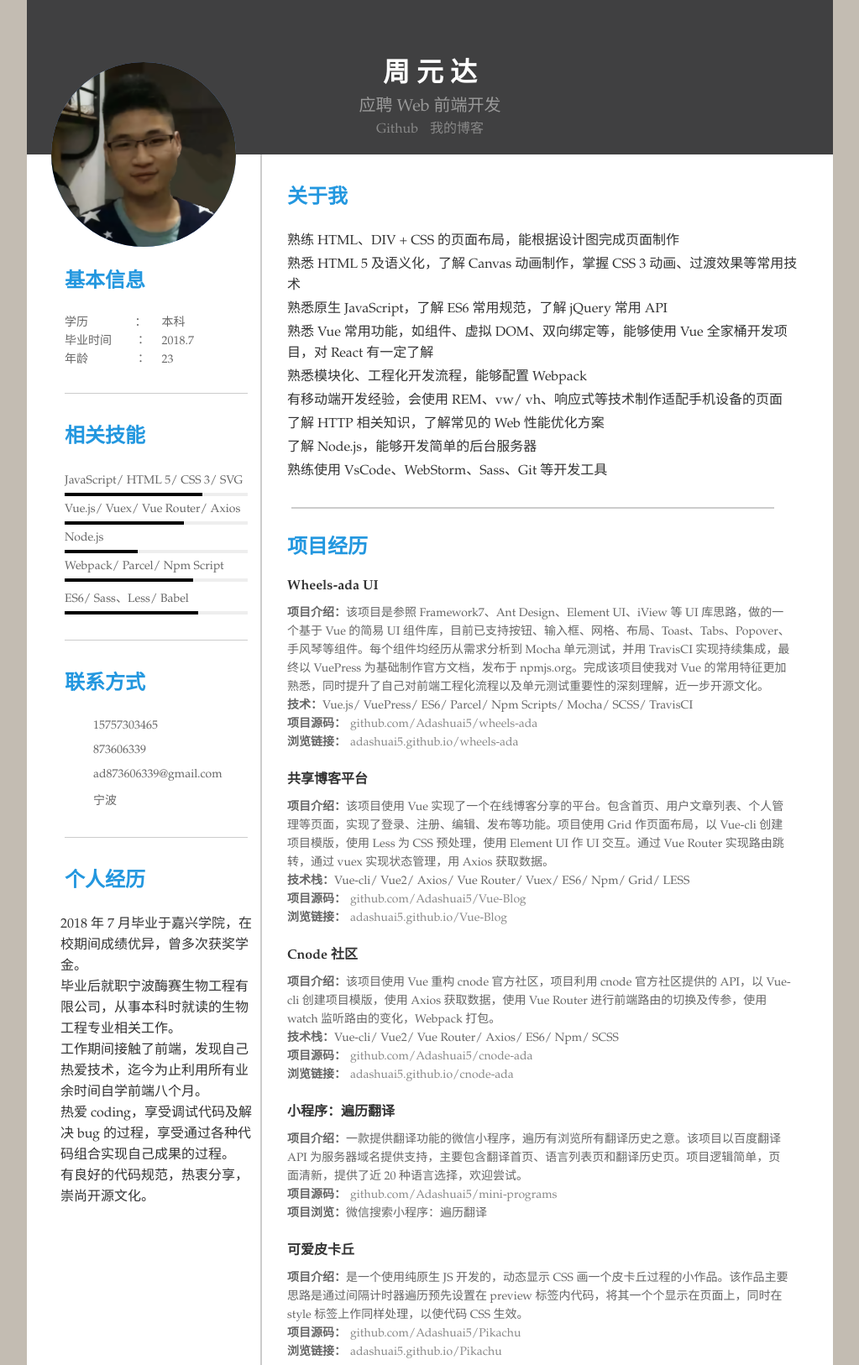
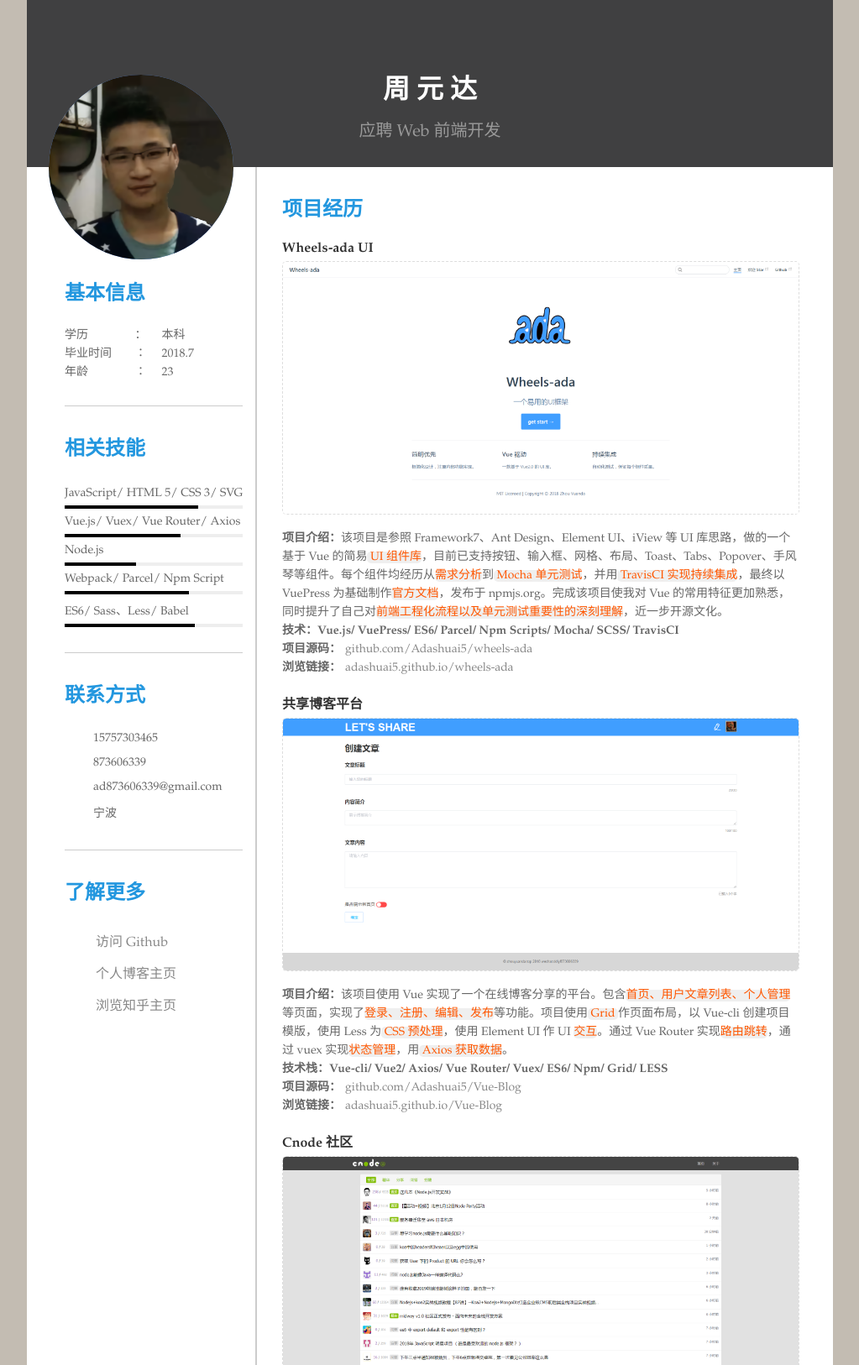
Before and after one commit to zixiamu/gitresume, a plain HTML site: page index.html in a window 1280 px wide. Shown: the top 1626 px of the page at 84% size, without its empty margins (128-1151 px from the left). Drawn offline with Linux system fonts and the light colour scheme.

Commit message:
布局方式优化；添加高亮；新增项目图片

```diff
--- a/css/main.css
+++ b/css/main.css
@@ -22,6 +22,12 @@
     color: #333;
 }
 
+.highlight {
+    color: #FF5700;
+    border-radius: 5px;
+    background: #efefef;
+}
+
 body {
     color: #333;
     font-family: "Palatino Linotype", "Book Antiqua", Palatino;
@@ -42,8 +48,8 @@
     background: rgb(64, 64, 65);
     width: 100%;
     text-align: center;
-    padding-top: 60px;
-    padding-bottom: 20px;
+    padding-top: 80px;
+    padding-bottom: 30px;
     position: relative;
 }
 
@@ -57,18 +63,8 @@
 
 header>p {
     color: #999;
+    padding-top: 10px;
     font-size: 20px;
-}
-
-header a {
-    padding: 5px;
-    text-decoration: none;
-    color: #888;
-    font-size: 16px;
-}
-
-header a:hover {
-    color: #fff;
 }
 
 /* aside */
@@ -157,8 +153,16 @@
     padding-left: 10px;
 }
 
-.experience {
-    margin: 0px -5px;
+.more .item {
+    display: flex;
+    align-items: center;
+    padding: 3px 0;
+    font-size: 16px;
+}
+
+.more .item .icon {
+    width: 32px;
+    height: 32px;
 }
 
 /* main */
@@ -178,22 +182,33 @@
 }
 
 main section:last-of-type {
-    margin: 0px 50px 0px 30px;
-    padding-top: 25px;
-    padding-bottom: 30px;
+    margin: 30px 25px 30px 30px;
+}
+
+main .experience {
+    margin: 0px -5px;
+    padding-bottom: 20px;
 }
 
 main section p {
     padding-bottom: 3px;
 }
 
-main section .item {
+main section .item:not(:last-of-type) {
     padding-bottom: 20px;
 }
 
 main section .item h3 {
     color: #333;
     font-size: 16px;
+}
+
+main section .item img {
+    margin-top: 5px;
+    width: 100%;
+    border: 1px solid #ddd;
+    border-style: dashed;
+    border-radius: 5px;
 }
 
 main section .item ul {
--- a/css/phone.css
+++ b/css/phone.css
@@ -22,6 +22,12 @@
     color: #333;
 }
 
+.highlight {
+    color: #FF5700;
+    border-radius: 5px;
+    background: #efefef;
+}
+
 body {
     color: #333;
     font-family: "Palatino Linotype", "Book Antiqua", Palatino;
@@ -39,7 +45,7 @@
     background: rgb(64, 64, 65);
     width: 100%;
     text-align: center;
-    padding-top: 40px;
+    padding-top: 60px;
     padding-bottom: 125px;
     position: relative;
 }
@@ -54,17 +60,8 @@
 
 header>p {
     color: #999;
+    padding-top: 8px;
     font-size: 18px;
-}
-
-header a {
-    padding: 5px;
-    text-decoration: none;
-    color: #888;
-}
-
-header a:hover {
-    color: #fff;
 }
 
 /* aside */
@@ -145,6 +142,18 @@
     padding-left: 10px;
 }
 
+.more .item {
+    display: flex;
+    align-items: center;
+    padding: 3px 0;
+    font-size: 16px;
+}
+
+.more .item .icon {
+    width: 32px;
+    height: 32px;
+}
+
 /* main */
 main {
     background: #fff;
@@ -170,6 +179,15 @@
     padding-top: 5px;
 }
 
+main section .item img {
+    margin-top: 5px;
+    width: 100%;
+    height: 100%;
+    border: 1px solid #ddd;
+    border-style: dashed;
+    border-radius: 5px;
+}
+
 main section .item ul {
     padding-top: 10px;
     padding-left: 10px;
--- a/index.html
+++ b/index.html
@@ -19,10 +19,6 @@
             </div>
             <h1>周 元 达</h1>
             <p>应聘 Web 前端开发</p>
-            <div class="link">
-                <a href="https://github.com/Adashuai5/">Github</a>
-                <a href="https://www.zhihu.com/people/zhouyuanda/posts/">我的博客</a>
-            </div>
         </header>
         <aside>
             <div class="avader">
@@ -100,67 +96,78 @@
                 </div>
             </section>
             <section>
-                <h2>个人经历</h2>
-                <div class="experience">
-                    <p>2018 年 7 月毕业于嘉兴学院，在校期间成绩优异，曾多次获奖学金。<br>
-                        毕业后就职宁波酶赛生物工程有限公司，从事本科时就读的生物工程专业相关工作。<br>
-                        工作期间接触了前端，发现自己热爱技术，迄今为止利用所有业余时间自学前端八个月。<br>
-                        热爱 coding，享受调试代码及解决 bug 的过程，享受通过各种代码组合实现自己成果的过程。<br>
-                        有良好的代码规范，热衷分享，崇尚开源文化。</p>
+                <div class="more">
+                    <h2>了解更多</h2>
+                    <div class="item">
+                        <svg class="icon" aria-hidden="true">
+                            <use xlink:href="#icon-github"></use>
+                        </svg>
+                        <span class="link"><a href="https://github.com/Adashuai5/">访问 Github</a></span>
+                    </div>
+                    <div class="item">
+                        <svg class="icon" aria-hidden="true">
+                            <use xlink:href="#icon-blog"></use>
+                        </svg>
+                        <span class="link"><a href="https://adashuai5.github.io/">个人博客主页</a></span>
+                    </div>
+                    <div class="item">
+                        <svg class="icon" aria-hidden="true">
+                            <use xlink:href="#icon-zhihu"></use>
+                        </svg>
+                        <span class="link"><a href="https://www.zhihu.com/people/zhouyuanda/activities">浏览知乎主页</a></span>
+                    </div>
                 </div>
             </section>
         </aside>
         <main>
             <section>
-                <h2>关于我</h2>
-                <p>熟练 HTML、DIV + CSS 的页面布局，能根据设计图完成页面制作</p>
-                <p>熟悉 HTML 5 及语义化，了解 Canvas 动画制作，掌握 CSS 3 动画、过渡效果等常用技术</p>
-                <p>熟悉原生 JavaScript，了解 ES6 常用规范，了解 jQuery 常用 API</p>
-                <p>熟悉 Vue 常用功能，如组件、虚拟 DOM、双向绑定等，能够使用 Vue 全家桶开发项目，对 React 有一定了解</p>
-                <p>熟悉模块化、工程化开发流程，能够配置 Webpack</p>
-                <p>有移动端开发经验，会使用 REM、vw/ vh、响应式等技术制作适配手机设备的页面</p>
-                <p>了解 HTTP 相关知识，了解常见的 Web 性能优化方案</p>
-                <p>了解 Node.js，能够开发简单的后台服务器</p>
-                <p>熟练使用 VsCode、WebStorm、Sass、Git 等开发工具</p>
-            </section>
-            <div class="line"></div>
-            <section>
                 <h2>项目经历</h2>
                 <div class="item">
                     <h3>Wheels-ada UI</h3>
+                    <img src="./img/wheels-ada.png" alt="wheels-ada">
                     <ul>
                         <li>
-                            <strong>项目介绍：</strong>该项目是参照 Framework7、Ant Design、Element UI、iView 等 UI 库思路，做的一个基于 Vue 的简易
-                            UI 组件库，目前已支持按钮、输入框、网格、布局、Toast、Tabs、Popover、手风琴等组件。每个组件均经历从需求分析到 Mocha 单元测试，并用 TravisCI
-                            实现持续集成，最终以 VuePress 为基础制作官方文档，发布于 npmjs.org。完成该项目使我对 Vue
-                            的常用特征更加熟悉，同时提升了自己对前端工程化流程以及单元测试重要性的深刻理解，近一步开源文化。
+                            <strong>项目介绍：</strong>该项目是参照 Framework7、Ant Design、Element UI、iView 等 UI 库思路，做的一个基于 Vue 的简易<span
+                                class="highlight"> UI 组件库</span>，目前已支持按钮、输入框、网格、布局、Toast、Tabs、Popover、手风琴等组件。每个组件均经历从<span
+                                class="highlight">需求分析</span>到<span class="highlight">
+                                Mocha 单元测试</span>，并用<span class="highlight"> TravisCI
+                                实现持续集成</span>，最终以 VuePress 为基础制作<span class="highlight">官方文档</span>，发布于
+                            npmjs.org。完成该项目使我对 Vue
+                            的常用特征更加熟悉，同时提升了自己对<span class="highlight">前端工程化流程以及单元测试重要性的深刻理解</span>，近一步开源文化。
                         </li>
-                        <li><strong>技术：</strong>Vue.js/ VuePress/ ES6/ Parcel/ Npm Scripts/ Mocha/ SCSS/ TravisCI</li>
+                        <li><strong>技术：Vue.js/ VuePress/ ES6/ Parcel/ Npm Scripts/ Mocha/ SCSS/ TravisCI</strong></li>
                         <li><strong>项目源码：</strong><a href="https://github.com/Adashuai5/wheels-ada/">github.com/Adashuai5/wheels-ada</a></li>
                         <li><strong>浏览链接：</strong><a href="https://adashuai5.github.io/wheels-ada/">adashuai5.github.io/wheels-ada</a></li>
                     </ul>
                 </div>
                 <div class="item">
                     <h3>共享博客平台</h3>
+                    <img src="./img/blog-client.png" alt="Vue-Blog">
                     <ul>
                         <li>
-                            <strong>项目介绍：</strong>该项目使用 Vue 实现了一个在线博客分享的平台。包含首页、用户文章列表、个人管理等页面，实现了登录、注册、编辑、发布等功能。项目使用
-                            Grid 作页面布局，以 Vue-cli 创建项目模版，使用 Less 为 CSS 预处理，使用 Element UI 作 UI 交互。通过 Vue Router 实现路由跳转，通过
-                            vuex 实现状态管理，用 Axios 获取数据。
+                            <strong>项目介绍：</strong>该项目使用 Vue 实现了一个在线博客分享的平台。包含<span class="highlight">首页、用户文章列表、个人管理</span>等页面，实现了<span
+                                class="highlight">登录、注册、编辑、发布</span>等功能。项目使用<span class="highlight">
+                                Grid </span>作页面布局，以 Vue-cli 创建项目模版，使用 Less 为<span class="highlight"> CSS 预处理</span>，使用
+                            Element UI 作 UI <span class="highlight">交互</span>。通过 Vue
+                            Router 实现<span class="highlight">路由跳转</span>，通过
+                            vuex 实现<span class="highlight">状态管理</span>，用<span class="highlight"> Axios 获取数据</span>。
                         </li>
-                        <li><strong>技术栈：</strong>Vue-cli/ Vue2/ Axios/ Vue Router/ Vuex/ ES6/ Npm/ Grid/ LESS</li>
+                        <li><strong>技术栈：Vue-cli/ Vue2/ Axios/ Vue Router/ Vuex/ ES6/ Npm/ Grid/ LESS</strong></li>
                         <li><strong>项目源码：</strong><a href="https://github.com/Adashuai5/Vue-Blog/">github.com/Adashuai5/Vue-Blog</a></li>
                         <li><strong>浏览链接：</strong><a href="https://adashuai5.github.io/Vue-Blog/">adashuai5.github.io/Vue-Blog</a></li>
                     </ul>
                 </div>
                 <div class="item">
                     <h3>Cnode 社区</h3>
+                    <img src="./img/cnode-ada.png" alt="cnode-ada">
                     <ul>
                         <li>
-                            <strong>项目介绍：</strong>该项目使用 Vue 重构 cnode 官方社区，项目利用 cnode 官方社区提供的 API，以 Vue-cli 创建项目模版，使用
-                            Axios 获取数据，使用 Vue Router 进行前端路由的切换及传参，使用 watch 监听路由的变化，Webpack 打包。
+                            <strong>项目介绍：</strong>该项目使用<span class="highlight"> Vue 重构</span> cnode 官方社区，项目利用 cnode
+                            官方社区提供的 API，以 Vue-cli 创建项目模版，使用
+                            Axios 获取数据，使用 Vue Router 进行<span class="highlight">前端路由的切换及传参</span>，使用<span class="highlight">
+                                watch 监听路由的变化</span>，Webpack 打包。
                         </li>
-                        <li><strong>技术栈：</strong>Vue-cli/ Vue2/ Vue Router/ Axios/ ES6/ Npm/ SCSS</li>
+                        <li><strong>技术栈：Vue-cli/ Vue2/ Vue Router/ Axios/ ES6/ Npm/ SCSS</strong></li>
 
                         <li><strong>项目源码：</strong><a href="https://github.com/Adashuai5/cnode-ada/">github.com/Adashuai5/cnode-ada</a></li>
                         <li><strong>浏览链接：</strong><a href="https://adashuai5.github.io/cnode-ada/">adashuai5.github.io/cnode-ada</a></li>
@@ -168,9 +175,11 @@
                 </div>
                 <div class="item">
                     <h3>小程序：遍历翻译</h3>
+                    <img src="./img/mini-programs.png" alt="mini-programs">
                     <ul>
                         <li>
-                            <strong>项目介绍：</strong>一款提供翻译功能的微信小程序，遍历有浏览所有翻译历史之意。该项目以百度翻译 API
+                            <strong>项目介绍：</strong>一款提供翻译功能的<span class="highlight">微信小程序</span>，遍历有浏览所有翻译历史之意。该项目以百度翻译
+                            API
                             为服务器域名提供支持，主要包含翻译首页、语言列表页和翻译历史页。项目逻辑简单，页面清新，提供了近 20 种语言选择，欢迎尝试。
                         </li>
                         <li><strong>项目源码：</strong><a href="https://github.com/Adashuai5/mini-programs/">github.com/Adashuai5/mini-programs</a></li>
@@ -179,10 +188,12 @@
                 </div>
                 <div class="item">
                     <h3>可爱皮卡丘</h3>
+                    <img src="./img/Pikachu.png" alt="Pikachu">
                     <ul>
                         <li>
-                            <strong>项目介绍：</strong>是一个使用纯原生 JS 开发的，动态显示 CSS 画一个皮卡丘过程的小作品。该作品主要思路是通过间隔计时器遍历预先设置在 preview
-                            标签内代码，将其一个个显示在页面上，同时在 style 标签上作同样处理，以使代码 CSS 生效。
+                            <strong>项目介绍：</strong>是一个使用<span class="highlight">纯原生 JS </span>开发的，动态显示 CSS
+                            画一个皮卡丘过程的小作品。该作品主要思路是通过<span class="highlight">间隔计时器遍历预先设置在 preview
+                                标签内代码</span>，将其一个个显示在页面上，并在 style 标签上作同样处理，以使代码 CSS 生效，此外，实现了 CSS 高亮效果及调速功能。
                         </li>
                         <li><strong>项目源码：</strong><a href="https://github.com/Adashuai5/Pikachu/">github.com/Adashuai5/Pikachu</a></li>
                         <li><strong>浏览链接：</strong><a href="https://adashuai5.github.io/Pikachu/">adashuai5.github.io/Pikachu</a></li>
@@ -190,24 +201,48 @@
                 </div>
                 <div class="item">
                     <h3>简易在线画板</h3>
+                    <img src="./img/canvas.png" alt="canvas">
                     <ul>
                         <li>
-                            <strong>项目介绍：</strong>是一个使用纯原生 JS 开发的，主要利用 HTML 5 的 Canvas API，是我在学习原生 JS 及 Canvas
+                            <strong>项目介绍：</strong>是一个使用纯原生 JS 开发的，主要利用 HTML 5 的<span class="highlight"> Canvas API
+                            </span>，是我在学习原生
+                            JS 及 Canvas
                             过程中开发的小工具。
-                            其提供在 PC 及手机端在线画画、橡皮擦、画笔调色、画作删除等功能，并支持画作下载。
+                            其提供在<span class="highlight"> PC 及手机端</span>在线画画、橡皮擦、画笔调色、画作删除等功能，并支持画作下载。
                         </li>
                         <li><strong>项目源码：</strong><a href="https://github.com/Adashuai5/Canvas-ada/">github.com/Adashuai5/Canvas-ada</a></li>
                         <li><strong>浏览链接：</strong><a href="https://adashuai5.github.io/Canvas-ada/">adashuai5.github.io/Canvas-ada</a></li>
                     </ul>
                 </div>
             </section>
-
+            <div class="line"></div>
+            <section>
+                <h2>关于我</h2>
+                <p>熟练 HTML、DIV + CSS 的页面布局，能根据设计图<span class="highlight">像素级</span>完成页面制作</p>
+                <span>熟悉 HTML 5 及语义化，了解<span class="highlight"> Canvas </span>动画制作，掌握 CSS 3 <span class="highlight">动画、过渡效果</span>等常用技术</span>
+                <p>熟悉原生 JavaScript，了解<span class="highlight"> ES6+ </span>常用规范，了解 jQuery 常用 API 及思想</p>
+                <p>熟悉 Vue 常用功能，理解如<span class="highlight">组件、虚拟 DOM、双向绑定</span>等概念，能够使用 Vue 全家桶开发项目，对 React 有一定了解</p>
+                <p>熟悉<span class="highlight">模块化、工程化开发</span>流程，能够配置 Webpack</p>
+                <p>有移动端开发经验，会使用<span class="highlight">REM、vw/ vh、响应式</span> 等技术制作适配手机设备的页面</p>
+                <p>了解<span class="highlight"> HTTP </span>相关知识，了解常见的<span class="highlight"> Web 性能优化</span>方案</p>
+                <p>了解 Node.js，能够开发简单的后台服务器</p>
+                <p>熟练使用<span class="highlight"> VsCode、WebStorm、Sass、Git </span>等开发工具</p>
+            </section>
+            <section>
+                <h2>个人经历</h2>
+                <div class="experience">
+                    <p>2018 年 7 月毕业于嘉兴学院，在校期间成绩优异，曾多次获奖学金。<br>
+                        毕业后就职宁波酶赛生物工程有限公司，从事本科时就读的生物工程专业相关工作。<br>
+                        工作期间接触了前端，发现自己热爱技术，迄今为止利用所有业余时间自学前端八个月。<br>
+                        热爱 coding，享受调试代码及解决 bug 的过程，享受通过各种代码组合实现自己成果的过程。有良好的代码规范，热衷分享，崇尚开源文化。</p>
+                </div>
+            </section>
         </main>
         <footer>
             <a href="http://www.freepik.com/">Designed by M.salama / Freepik</a>
         </footer>
     </div>
-    <script src="//at.alicdn.com/t/font_963522_7m4xzam32f4.js"></script>
+    <script src="//at.alicdn.com/t/font_963522_ysjp62qwni.js"></script>
 </body>
 
 </html>
```
Also changed, not shown: img/Pikachu.png (added), img/blog-client.png (added), img/canvas.png (added), img/cnode-ada.png (added), img/mini-programs.png (added), img/wheels-ada.png (added).
